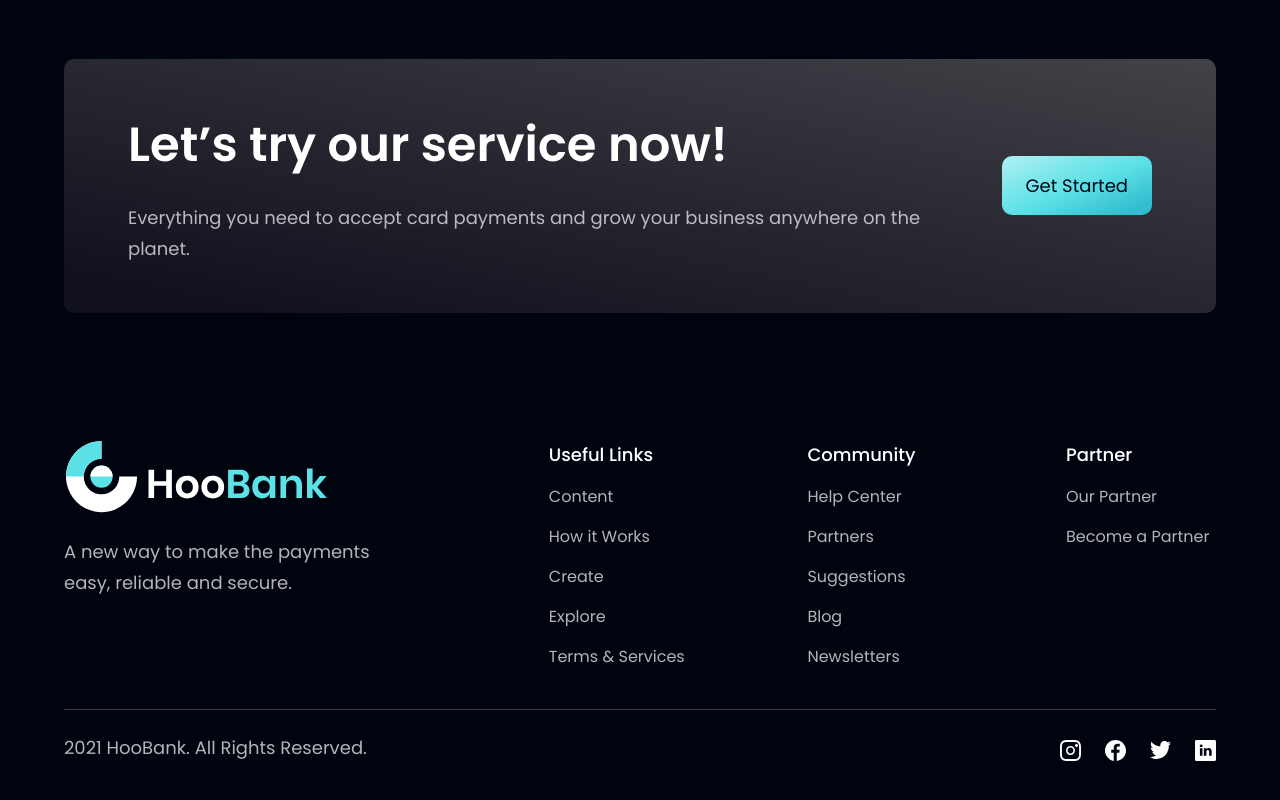
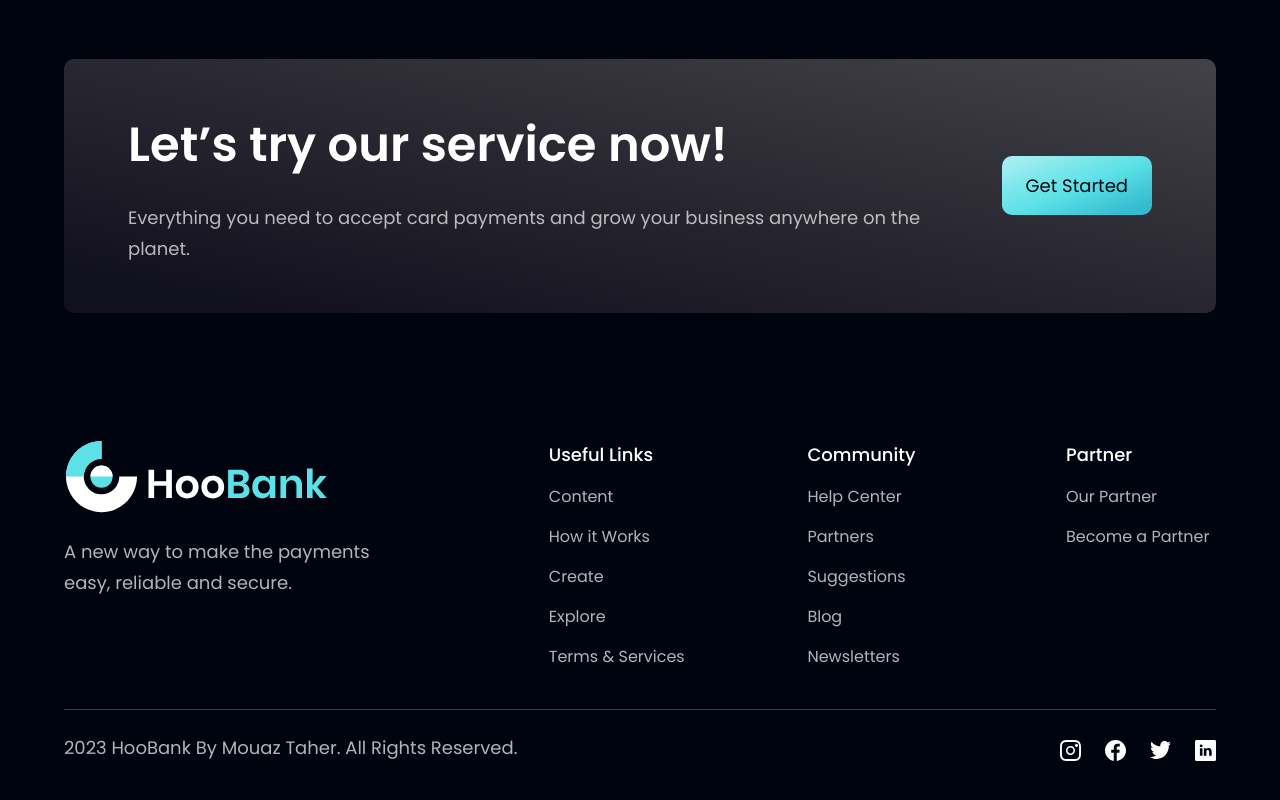
Before and after one commit to meezo-taher/Hoo-Bank, a React (Vite) app: page / in a window 1280 px wide. Shown: the part 4112-4912 px from the top of the page. Built offline with nearby package versions, Linux system fonts and the light colour scheme.

Commit message:
finish some edits

```diff
--- a/index.html
+++ b/index.html
@@ -2,9 +2,9 @@
 <html lang="en">
   <head>
     <meta charset="UTF-8" />
-    <link rel="icon" type="image/svg+xml" href="/vite.svg" />
+    <link rel="icon" type="image/svg+xml" href="/src/assets/svg/logo.svg" />
     <meta name="viewport" content="width=device-width, initial-scale=1.0" />
-    <title>Vite + React + TS</title>
+    <title>HooBank</title>
   </head>
   <body>
     <div id="root"></div>
--- a/src/components/Footer.tsx
+++ b/src/components/Footer.tsx
@@ -51,7 +51,7 @@ function Footer() {
         <p
           className={`font-poppins font-normal text-[18px] leading-7 text-dimWhite font mb-1`}
         >
-          2021 HooBank. All Rights Reserved.
+          2023 HooBank By Mouaz Taher. All Rights Reserved.
         </p>
         <div className={`flex flex-row md:mt-0 mt-6`}>
           {socialMedia.map((social, index) => (
```
